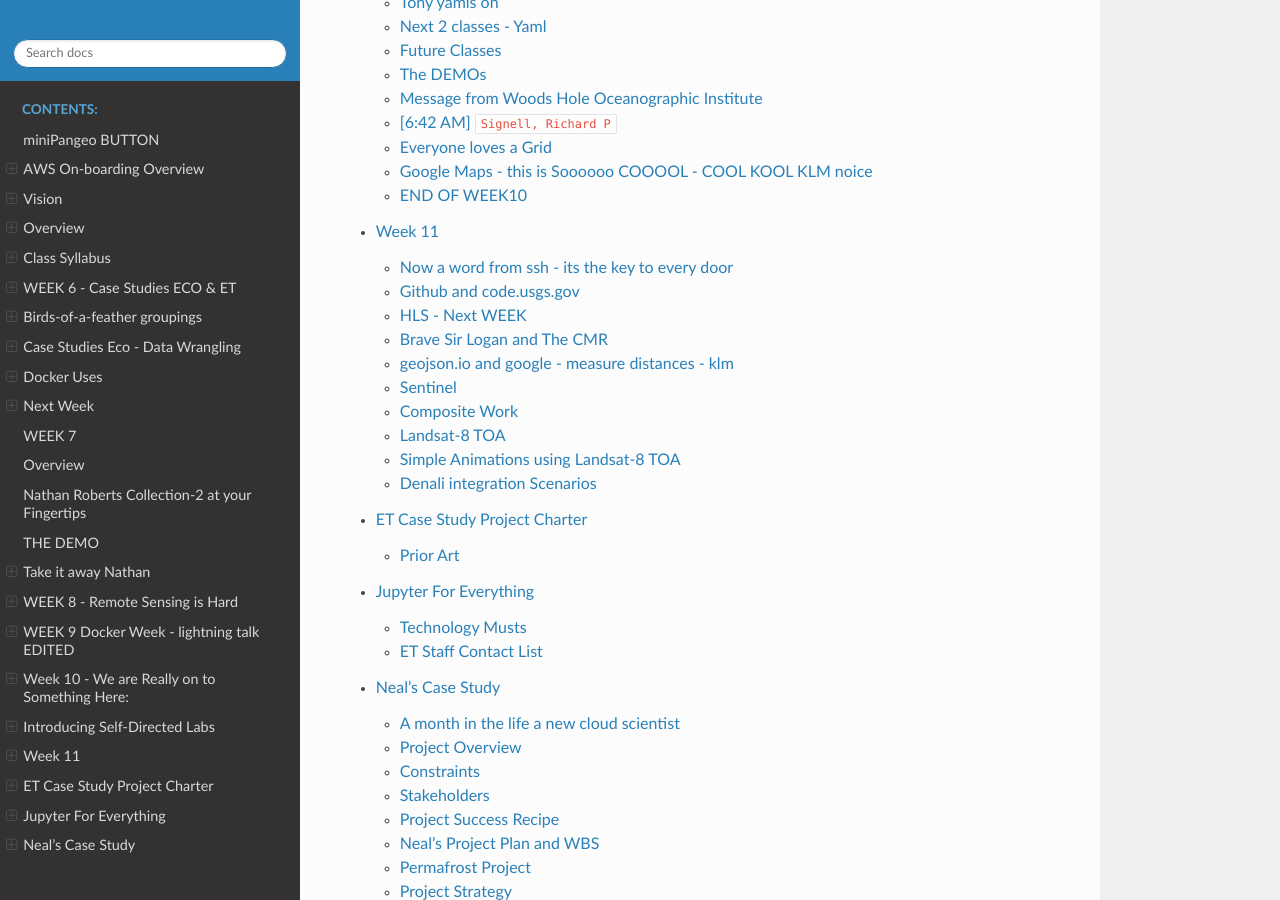
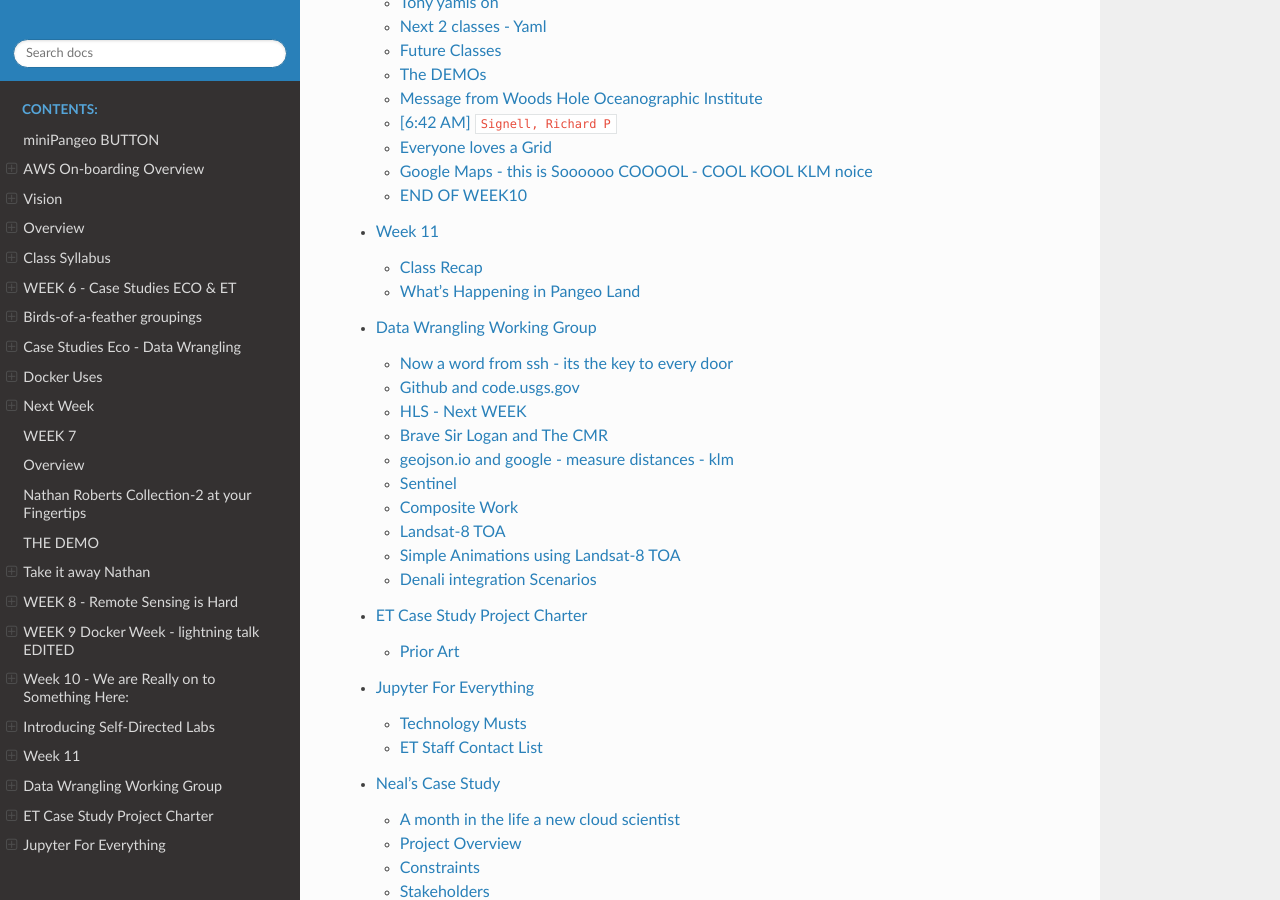
Before and after one commit to tonybutzer/harmony-docs, a Sphinx documentation site: the page built from documentation/source/index.rst, in a window 1280 px wide and 900 px high, scrolled down 3974 px. Built offline with Sphinx 7.4.7 and the Read the Docs theme 2.0.0, drawn with Linux system fonts in a browser that asks for light colours; pages that are not in the unit, such as notebooks, are missing from menus; some of the changed lines change nothing that is shown.

Commit message:
automatic git update from Makefile

```diff
--- a/documentation/source/11week.md
+++ b/documentation/source/11week.md
@@ -1,7 +1,56 @@
 ---
 # Week 11
 
-> "One of the advantages of doing science in general in the cloud is the potential to facilitate interagency collaboration in terms of people and data sets. That is a fundamental objective of new analysis environments coming on the scene, such as PANGEO and Open Data Cube. And because these are open source, they can operate on any cloud or on-prem platform. In late 2019, we (NLI, EROS, and CHS folks) began discussing these kinds of joint development opportunities with NASA and NOAA, which are continuing. That’s a pretty exciting prospect for EROS.” -- Pete Doucette
+> "One of the advantages of doing science in general in the cloud is the potential to facilitate interagency collaboration in terms of people and data sets. That is a fundamental objective of new analysis environments coming on the scene, such as `PANGEO` and Open Data Cube. And because these are open source, they can operate on any cloud or on-prem platform. In late 2019, we (NLI, EROS, and CHS folks) began discussing these kinds of joint development opportunities with NASA and NOAA, which are continuing. That’s a pretty exciting prospect for EROS.” -- Pete Doucette
+
+
+## Class Recap
+
+- I want to demystify the cloud.
+- I want to accelerate science to keep up with the earth and human challenges we face
+- I will be asking you folks lots of questions about the effectiveness of Jupyter and how to work with such a diverse group of folks.
+- Should folks be trained on linux, python, jupyter, docker? – Can I help with that training?
+    - In many cases people are already skilled here.
+    - Just need to increase the opportunities to exploit those skills on behalf of science
+- Techniques to reduce Data Wrangling?
+
+
+## What's Happening in Pangeo Land
+
+- Kevin Costinett's team fixing some of teh Collection-2 STAC rough spots
+- Rich Signell has been working on improving the Pangeo
+- We have a fledgeling DataLake in the dev-et-data - can access it from pangeo.cr.usgs.gov
+- Discussion with Neal, Dev, Logan on HLS, docker, mini-pangeo python GDAL upgrade
+- Steffi Kagone data validation tools - slicing xarrays as pixel drill time series
+- compositing Maine with clouds using Sentinel data in the cloud and pangeo.chs.usgs.gov
+    - deploying panel apps with usgs urls and docker - Rich Signell
+    - AI - it may be the future for better land characterization - lets use the cloud for that as well
+    - A quick look at the cloud buckets for ET and ECO
+- Guest Speakers Dahal, Devendra (Contractor) and Megard, Logan J on HLS
+    - Megard, Logan J on Logan's simple library of AWS Jupyter Examples - or how to really write tutorials.
+    - Tony will do a short intro to github and https://code.usgs.gov - and how to use SSH KEYS!
+
+
+
+# Data Wrangling Working Group
+
+- Tony to introduce the Data Wrangling Working Group DWWG Concept Only
+
+- Team Members so far (Blue Sky)
+    - Danielson, Patrick (Contractor) - NLCD wrangle chair
+    - Megard, Logan J, Dahal, Devendra (Contractor) -- HLS1.5 cloud pipelines
+    - Boiko, Olena - Soil Data and Climate Data
+    - Tony  - infrastructure advisory and data lakes - plus COG  enthusiast - network tools/tecniques
+
+Concepts:
+   - shared data - makes less wrangling
+   - shared python code - allows reuse
+   - cross-project communication - breaks silos and diverse teams build better solutions
+   - data deluge is coming - lets be ready to filter and use what we want
+
+
+
+
 
 ---
 ![https://www.usgs.gov/center-news/doucette-discusses-future-eros-science-earthmap-new-branch-chief](https://www.usgs.gov/center-news/doucette-discusses-future-eros-science-earthmap-new-branch-chief)
```
